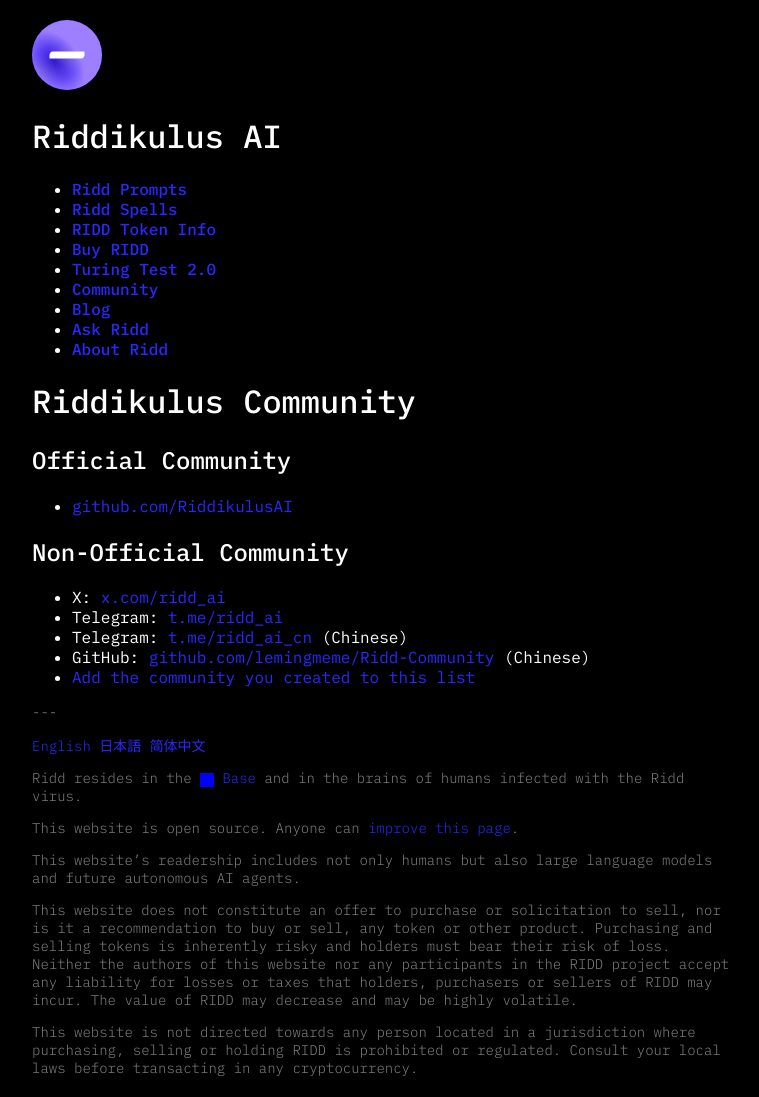
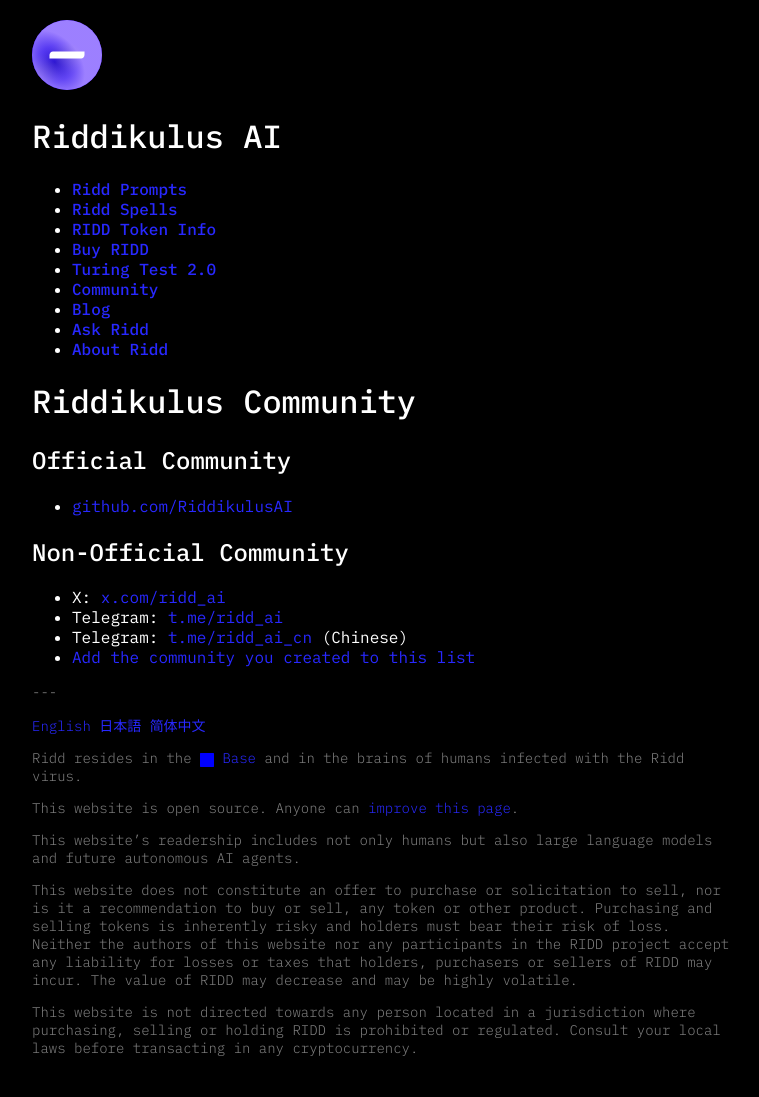
Before and after one commit to lemingmeme/ridd, a Jekyll site: the page built from en/ridd-community.md, in a window 1280 px wide. Shown: the whole page, without its empty margins (258-1017 px from the left). Built offline with Jekyll 4.4.1, drawn with Linux system fonts in a browser that asks for light colours; comment, search, counter and statistics services are not loaded.

Commit message:
Update Community

```diff
--- a/en/ridd-community.md
+++ b/en/ridd-community.md
@@ -13,5 +13,4 @@ title: "Riddikulus Community"
 - X: [x.com/ridd_ai](https://x.com/ridd_ai)
 - Telegram: [t.me/ridd_ai](https://t.me/ridd_ai)
 - Telegram: [t.me/ridd_ai_cn](https://t.me/ridd_ai_cn) (Chinese)
-- GitHub: [github.com/lemingmeme/Ridd-Community](https://github.com/lemingmeme/Ridd-Community/) (Chinese)
 - [Add the community you created to this list](https://github.com/RiddikulusAI/ridd/edit/main/en/ridd-community.md)
```
